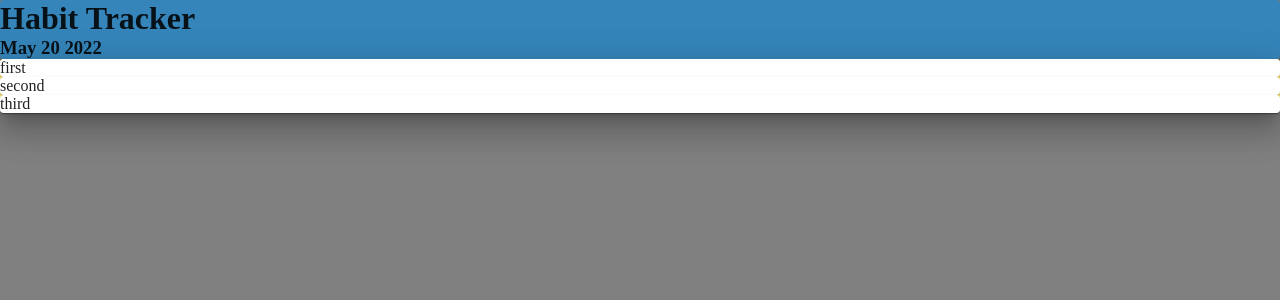
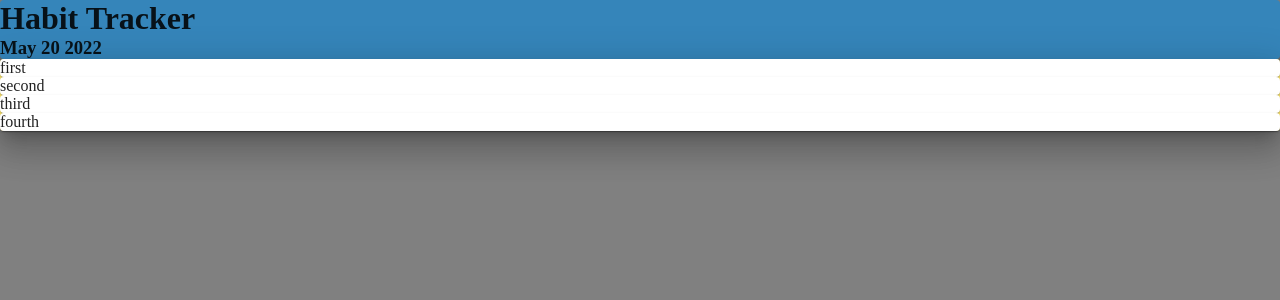
Before and after one commit to lawrencejbho/full-stack-habit-tracker, a React (Create React App) app: page / in a window 1280 px wide. Shown: the top 300 px of the page. Built offline with nearby package versions, Linux system fonts and the light colour scheme.

Commit message:
more react componenets

```diff
--- a/src/App.js
+++ b/src/App.js
@@ -42,6 +42,7 @@ function App() {
         <Card>first</Card>
         <Card>second</Card>
         <Card>third</Card>
+        <Card>fourth</Card>
       </Paper>
     </div>
   );
```
